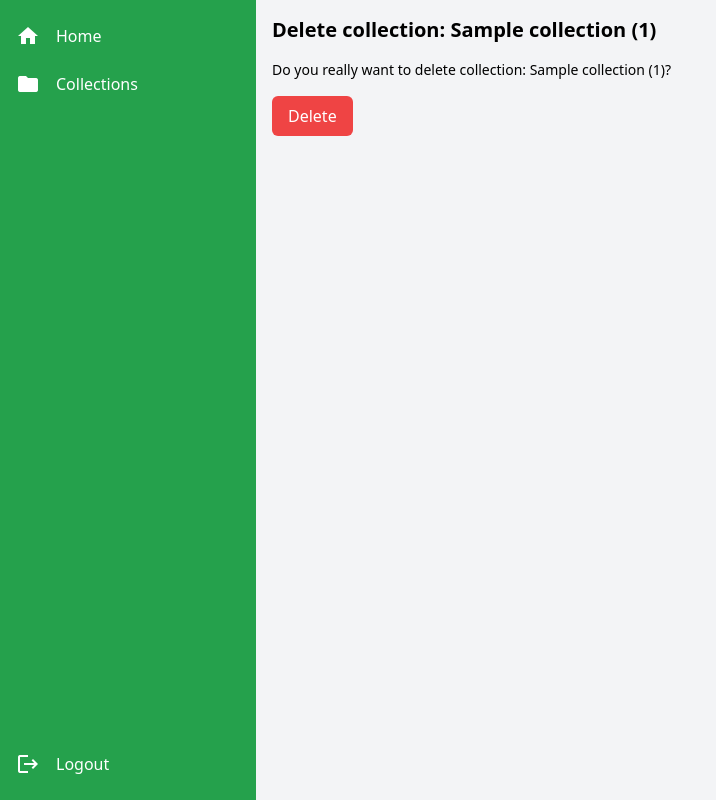
After one commit to janmarkuslanger/nuri, a Flask app: page /admin/collections/delete/1 in a window 1280 px wide. The commit adds this page. Shown: the whole page, without its empty margins (0-716 px from the left). Run offline with Flask 3, Linux system fonts and the light colour scheme; tables that the repository leaves empty hold one stand-in row (values such as "Sample post"); style sheets or scripts are compiled from the project's sources.

Commit message:
delete collection

```diff
--- /dev/null
+++ b/app/templates/delete_collection.html
@@ -0,0 +1,25 @@
+{% extends "layout.html" %}
+
+{% block title %}Delete Collection{% endblock %}
+
+{% block content %}
+<h1 class="text-xl font-bold mb-4">Delete collection: {{collection.name }} ({{collection.id }})</h1>
+<form method="POST" class="space-y-4">
+    <div>
+        <label for="name" class="block text-sm font-medium">Do you really want to delete collection: {{collection.name }} ({{collection.id }})?</label>
+        <input
+            type="hidden"
+            id="id"
+            name="id"
+            class="hidden"
+            required
+        />
+    </div>
+    <button
+        type="submit"
+        class="bg-red-500 text-white px-4 py-2 rounded-md hover:bg-red-600"
+    >
+        Delete
+    </button>
+</form>
+{% endblock %}
--- a/app/templates/list_collections.html
+++ b/app/templates/list_collections.html
@@ -28,6 +28,9 @@
                             <a href="{{ url_for('collection.edit', id=collection.id) }}" class="text-blue-500 hover:text-blue-700">
                                 <span class="material-icons">edit</span>
                             </a>
+                            <a href="{{ url_for('collection.delete', id=collection.id) }}" class="text-blue-500 hover:text-blue-700">
+                                <span class="material-icons">delete</span>
+                            </a>
                         </td>
                     </tr>
                 {% endfor %}
--- a/app/views/collection.py
+++ b/app/views/collection.py
@@ -4,10 +4,12 @@ from app import db
 
 view = Blueprint("collection", __name__)
 
+
 @view.route("/", methods=["GET"])
 def index():
     collections = Collection.query.all()
     return render_template("list_collections.html", collections=collections)
+
 
 @view.route("/create", methods=["GET", "POST"])
 def create():
@@ -27,6 +29,7 @@ def create():
             return redirect(url_for("collection.index"))
 
     return render_template("create_collection.html")
+
 
 @view.route("/edit/<int:id>", methods=["GET", "POST"])
 def edit(id):
@@ -51,3 +54,14 @@ def edit(id):
             return redirect(url_for("collection.index"))
 
     return render_template("edit_collection.html", collection=collection)
+
+
+@view.route("/delete/<int:id>", methods=["GET", "POST"])
+def delete(id):
+    collection = Collection.query.get_or_404(id)
+
+    if request.method == "POST":
+        collection.delete()
+        return redirect(url_for("collection.index"))
+
+    return render_template("delete_collection.html", collection=collection)
```
